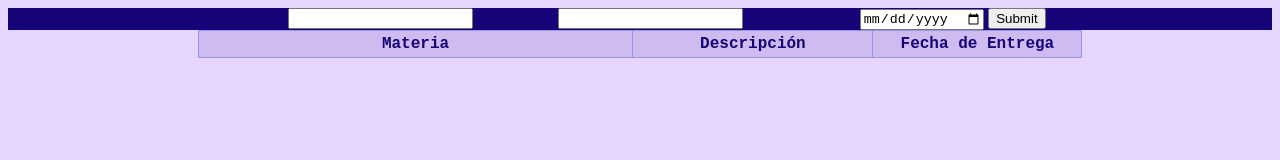
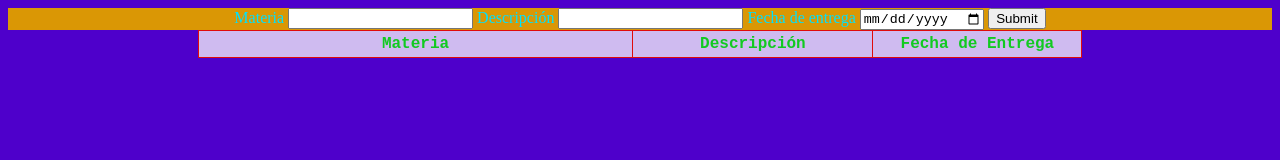
Before and after one commit to julianvega942/codigos-de-informaica-, a plain HTML site: page clases html/onclick/js a html/index1.html in a window 1280 px wide. Drawn offline with Linux system fonts and the light colour scheme.

Commit message:
fuentes1

```diff
--- a/clases html/onclick/js a html/index1.html
+++ b/clases html/onclick/js a html/index1.html
@@ -9,15 +9,15 @@
 
     body{
         color:#160479;;
-       background-color: #e6d6ff;
+       background-color: #4e00cb;
 
     }
 
     form{
 
             text-align: center;
-            color: #160479;;
-            background-color:#160479; ;
+            color: #00e1ff;;
+            background-color:#da9705; ;
 
 
 
@@ -30,11 +30,11 @@ table, th, td{
             gap: 400px;
             margin-left: auto;
             margin-right:auto;
-            border: 1px solid #9496eb;
+            border: 1px solid #e00b0b;
             border-collapse: collapse;
             text-align: center;
             font-family: 'Courier New', Courier, monospace ;
-            color: #160479;
+            color: #11ca21;
             background-color:  #cfbbf0;
         }
 
```
